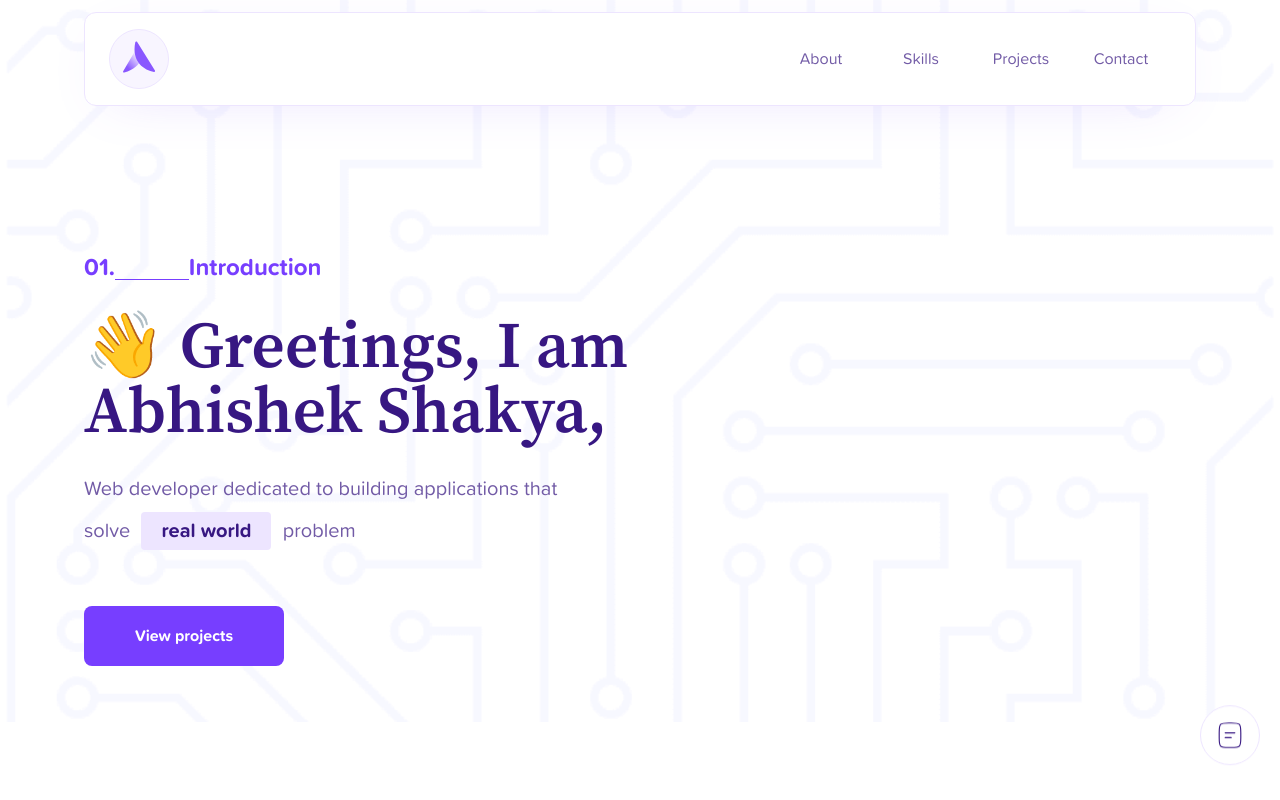
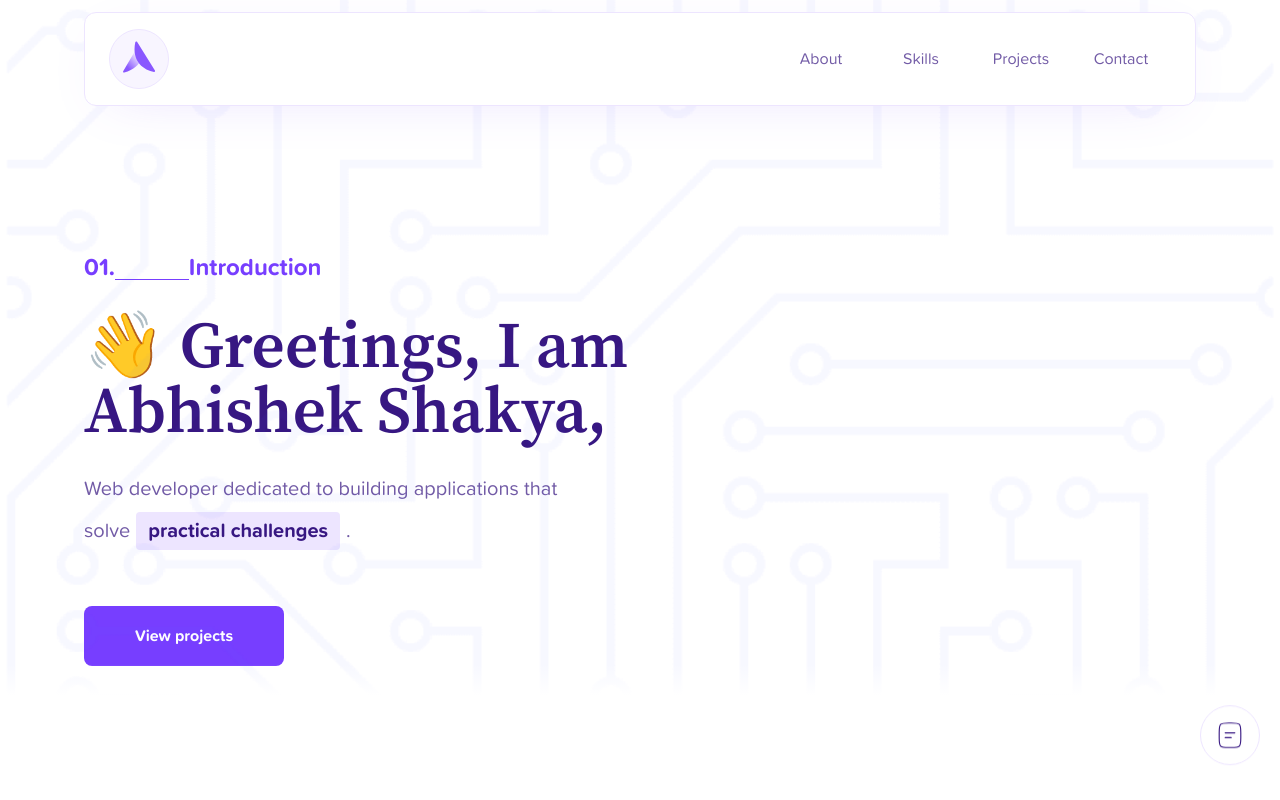
Before and after one commit to abhishek98s/Portfolio---Next, a Next.js app: page / in a window 1280 px wide. Shown: the top 800 px of the page. Built offline with nearby package versions, Linux system fonts and the light colour scheme; a web font is replaced by a local one.

Commit message:
fix: aspect ratio height

```diff
--- a/src/components/introduction/index.tsx
+++ b/src/components/introduction/index.tsx
@@ -8,51 +8,54 @@ import Image from 'next/image';
 export default function Introduction() {
   return (
     <>
-      <main className={`${style.overlay} relative pt-[256px] pb-[56px]`}>
+      <main className={`relative pt-[256px] pb-[56px]`}>
+        <div
+          className={`${style.overlay} absolute top-0 bottom-0 left-0 right-0 w-full h-full z-20`}
+        ></div>
         <Image
           src={'/pattern.png'}
           width={928}
           height={894}
-          loading='eager'
-          className='absolute top-0 bottom-0 left-0 right-0 w-full h-full object-cover object-center'
-          alt='pattern'
-          decoding='async'
+          loading="eager"
+          className="absolute top-0 bottom-0 left-0 right-0 w-full h-full object-cover z-10 object-center"
+          alt="pattern"
+          decoding="async"
         />
-        <div className='custom-container'>
-          <div className='flex'>
-            <div className='max-w-[587px] w-full'>
-              <div className='relative'>
-                <div className='sc-title flex items-end mb-[32px]'>
-                  <div className='color-primary-500 font-bold text-[24px]'>
+        <div className="custom-container">
+          <div className="flex">
+            <div className="max-w-[587px] w-full">
+              <div className="relative">
+                <div className="sc-title flex items-end mb-[32px]">
+                  <div className="color-primary-500 font-bold text-[24px]">
                     01.
                   </div>
-                  <div className='line color-primary-500 font-bold text-[24px]'></div>
-                  <div className='color-primary-500 font-bold text-[24px] h-[24px]'>
+                  <div className="line color-primary-500 font-bold text-[24px]"></div>
+                  <div className="color-primary-500 font-bold text-[24px] h-[24px]">
                     Introduction
                   </div>
                 </div>
 
-                <h1 className='source-serif-pro font-semibold color-primary-800 text-[65px] max-md:text-[48px] max-sm:text-[32px] max-md:h-[96px] leading-[100%] mb-[32px]'>
+                <h1 className="source-serif-pro font-semibold color-primary-800 text-[65px] max-md:text-[48px] max-sm:text-[32px] max-md:h-[96px] leading-[100%] mb-[32px]">
                   👋 Greetings, I am
                   <br />
                   Abhishek Shakya,
                 </h1>
 
-                <div className='description color-primary-400 text-[20px] mb-[56px]'>
-                  <div className='mb-[8px]'>
-                    Web developer dedicated to building applications that{' '}
+                <div className="description color-primary-400 text-[20px] mb-[56px]">
+                  <div className="mb-[8px]">
+                    Web developer dedicated to building applications that
                   </div>
                   <div>
-                    solve{' '}
-                    <span className='inline-flex items-center justify-center font-bold mx-[6px] w-[130px] rounded-[4px] bg-primary-10 color-primary-800 px-[12px] py-[4px]'>
-                      real world
-                    </span>{' '}
-                    problem
+                    solve
+                    <span className="inline-flex items-center justify-center font-bold mx-[6px] w-fit rounded-[4px] bg-primary-10 color-primary-800 px-[12px] py-[4px]">
+                      practical challenges
+                    </span>
+                    .
                   </div>
                 </div>
 
-                <div className='flex gap-[16px]'>
-                  <a href='#projects' className='primary-btn'>
+                <div className="flex gap-[16px]">
+                  <a href="#projects" className="primary-btn">
                     View projects
                   </a>
                   {/* <button className='secondary-btn'>Contact</button> */}
--- a/src/components/introduction/introduction.module.scss
+++ b/src/components/introduction/introduction.module.scss
@@ -1,8 +1,11 @@
 .overlay {
-    background: linear-gradient(360deg, #fff 3.68%, rgba(255, 255, 255, 0) 45.6%),
-        // url(../../../public/pattern.png),
-        #FFFFFF;
+    // background: linear-gradient(360deg, #fff 3.68%, rgba(255, 255, 255, 0) 45.6%),
+    //     // url(../../../public/pattern.png),
+    //     #FFFFFF;
     // background: linear-gradient(360deg, #fff 3.68%, rgba(255, 255, 255, 0) 45.6%), url(../../../public/pattern.png), #FFFFFF;
+
+
+background: linear-gradient(360deg, #ffffff 3.68%, rgba(255, 255, 255, 0) 8%);
 
 }
 
--- a/src/components/projects/index.tsx
+++ b/src/components/projects/index.tsx
@@ -104,7 +104,7 @@ const Projects: React.FC<{ isHome: boolean }> = ({ isHome }) => {
                 >
                   <figure className='aspect-[1.8] w-full'>
                     <Image
-                      className='w-full object-cover'
+                      className='w-full h-full object-cover'
                       src={project.image}
                       alt={project.image}
                       width={500}
```
